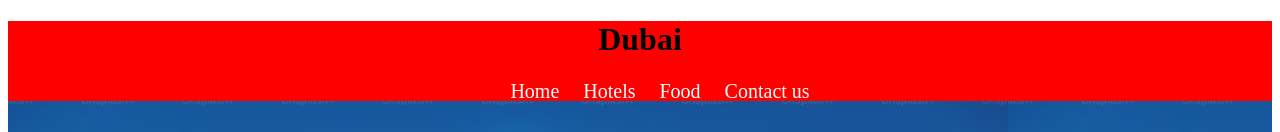
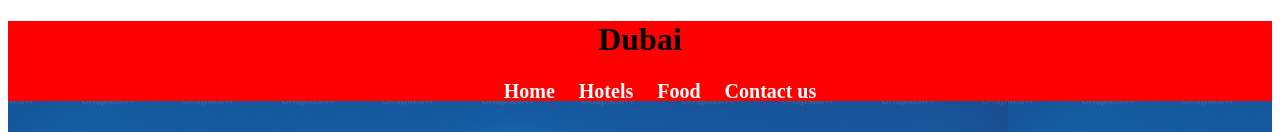
Before and after one commit to ADVANCEDTECHNO/Dubai, a plain HTML site: page index.html in a window 1280 px wide. Shown: the top 132 px of the page. Drawn offline with Linux system fonts and the light colour scheme.

Commit message:
Update index.html

```diff
--- a/index.html
+++ b/index.html
@@ -9,7 +9,7 @@ header{background-color:red;width:100%; height:80px;text-align:center;}
 footer{background-color:red;width:100%; height:60px;text-align:center;}
 .cityimg{padding:200px;background-image:url('Dubai.jpeg');}
 .content{background-color:black;opacity:0.8;font-size50px;color:mintcream;text-align:center;padding:20px;}
-nav ul li{list-style-type:none;display:inline-block;font-size:20px;font-weight:white;}
+nav ul li{list-style-type:none;display:inline-block;font-size:20px;font-weight:bold;}
   nav ul li a{text-decoration:none;margin:10px;color:white;}
   .cities h2{text-align:center;}
   .cities ul{list-style-type:none;text-align:center;}
```
